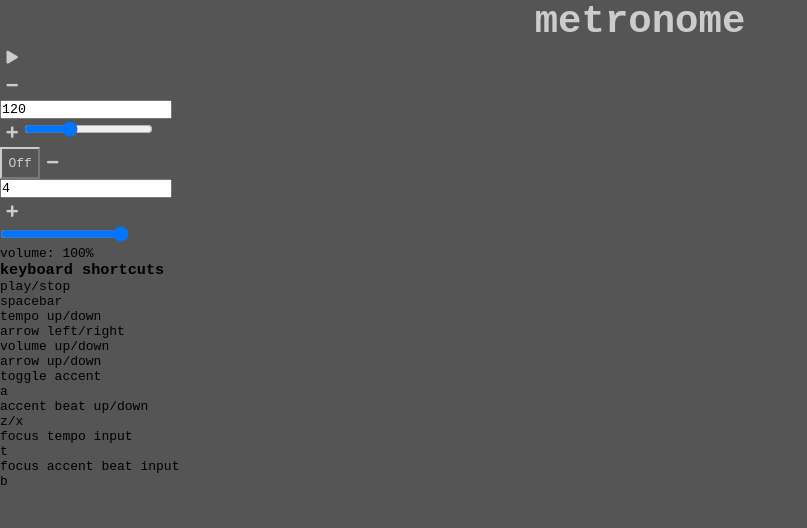
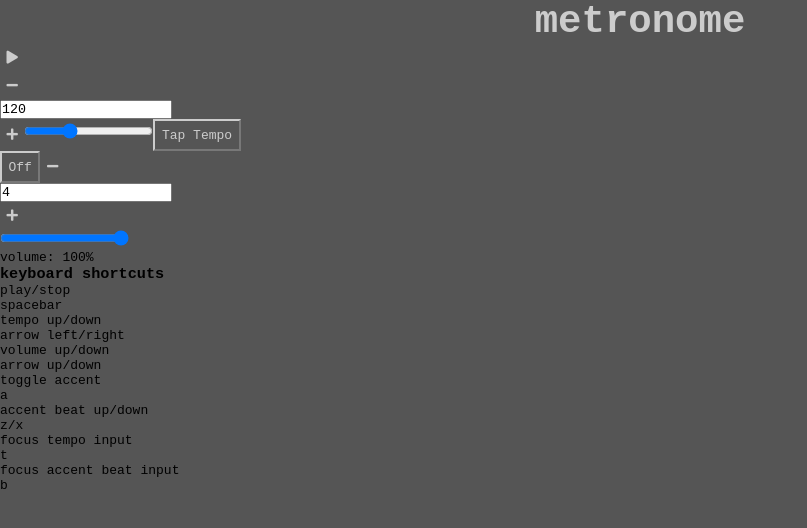
Before and after one commit to alanpaulprice/metronome, a React (Create React App) app: page / in a window 1280 px wide. Shown: the top 528 px of the page, without its empty margins (0-807 px from the left). Built offline with nearby package versions, Linux system fonts and the light colour scheme; no server answers.

Commit message:
Created TapTempo component

```diff
--- a/src/components/App.js
+++ b/src/components/App.js
@@ -153,6 +153,7 @@ class App extends Component {
             accentBeat={this.state.accentBeat}
             incrementCurrentBeat={this.incrementCurrentBeat}
           />
+
           <KeyboardShortcuts
           togglePlaying={this.togglePlaying}
             tempoInputRef={this.tempoInputRef}
@@ -162,6 +163,7 @@ class App extends Component {
           incrementAccentBeat={this.incrementAccentBeat}
             accentBeatInputRef={this.accentBeatInputRef}
           />
+
           <Wrapper>
             <H1>metronome</H1>
 
--- /dev/null
+++ b/src/components/TapTempo.js
@@ -0,0 +1,13 @@
+// this component is based on an example by Damien Clarke, seen here:
+// https://codepen.io/dxinteractive/pen/bpaMMy
+
+import React, { Component } from 'react';
+import Button from '../elements/Button';
+
+class TapTempo extends Component {
+  render() {
+    return <Button>Tap Tempo</Button>;
+  }
+}
+
+export default TapTempo;
--- a/src/components/TempoControls.js
+++ b/src/components/TempoControls.js
@@ -2,6 +2,7 @@ import React, { Component } from 'react';
 import Wrapper from '../elements/Wrapper';
 import Button from '../elements/Button';
 import Slider from '../elements/Slider';
+import TapTempo from './TapTempo';
 
 class TempoControls extends Component {
   // if the value isn't a valid bpm, do nothing
@@ -36,6 +37,7 @@ class TempoControls extends Component {
         <Button noBorder value={-1} onClick={this.onIncrementTempoButtonClick}>
           <i className="fa fa-minus" />
         </Button>
+
         <form onSubmit={this.onTempoInputFormSubmit}>
           <input
             ref={this.props.tempoInputRef}
@@ -45,9 +47,11 @@ class TempoControls extends Component {
             onBlur={this.onTempoInputBlur}
           />
         </form>
+
         <Button noBorder value={1} onClick={this.onIncrementTempoButtonClick}>
           <i className="fa fa-plus" />
         </Button>
+
         <Slider
           value={this.props.tempo}
           min={this.props.MIN_TEMPO}
@@ -55,6 +59,8 @@ class TempoControls extends Component {
           step={1}
           onChange={this.onTempoSliderChange}
         />
+
+        <TapTempo setTempo={this.props.setTempo} />
       </Wrapper>
     );
   }
```
